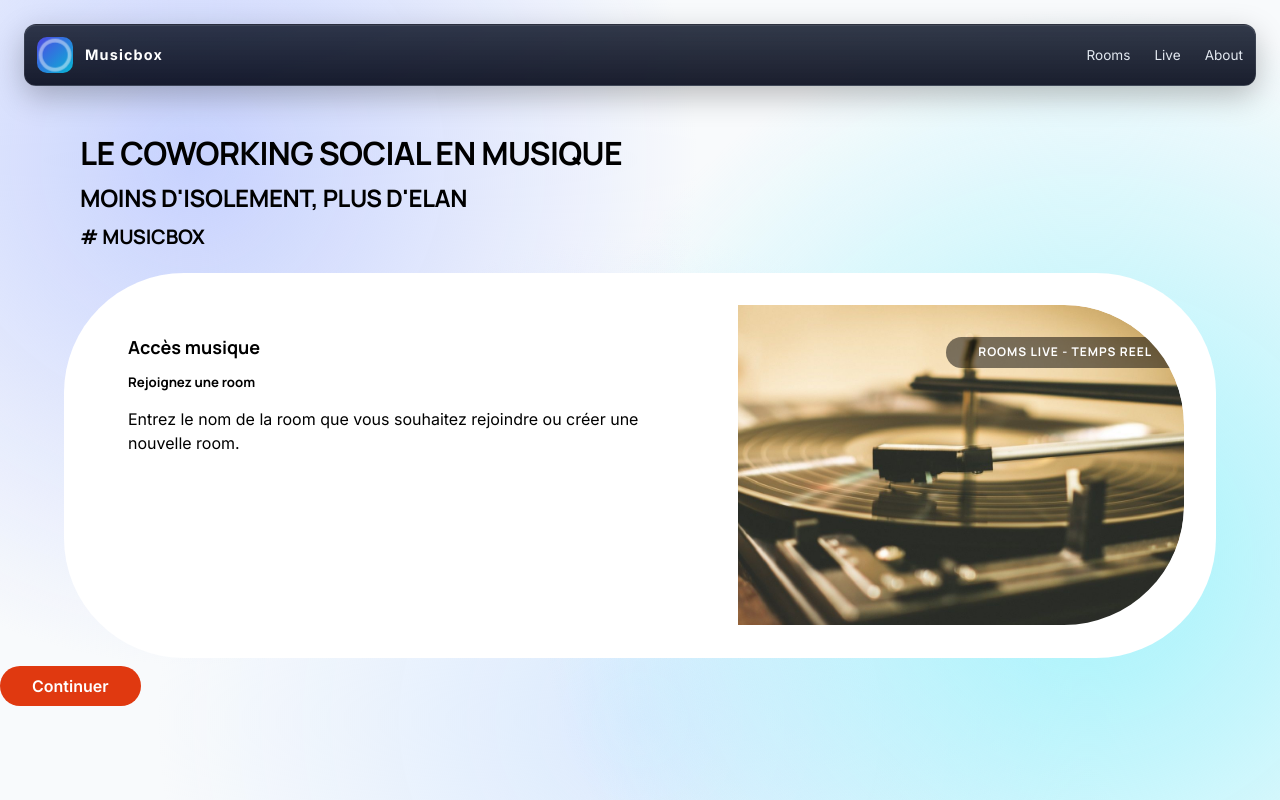
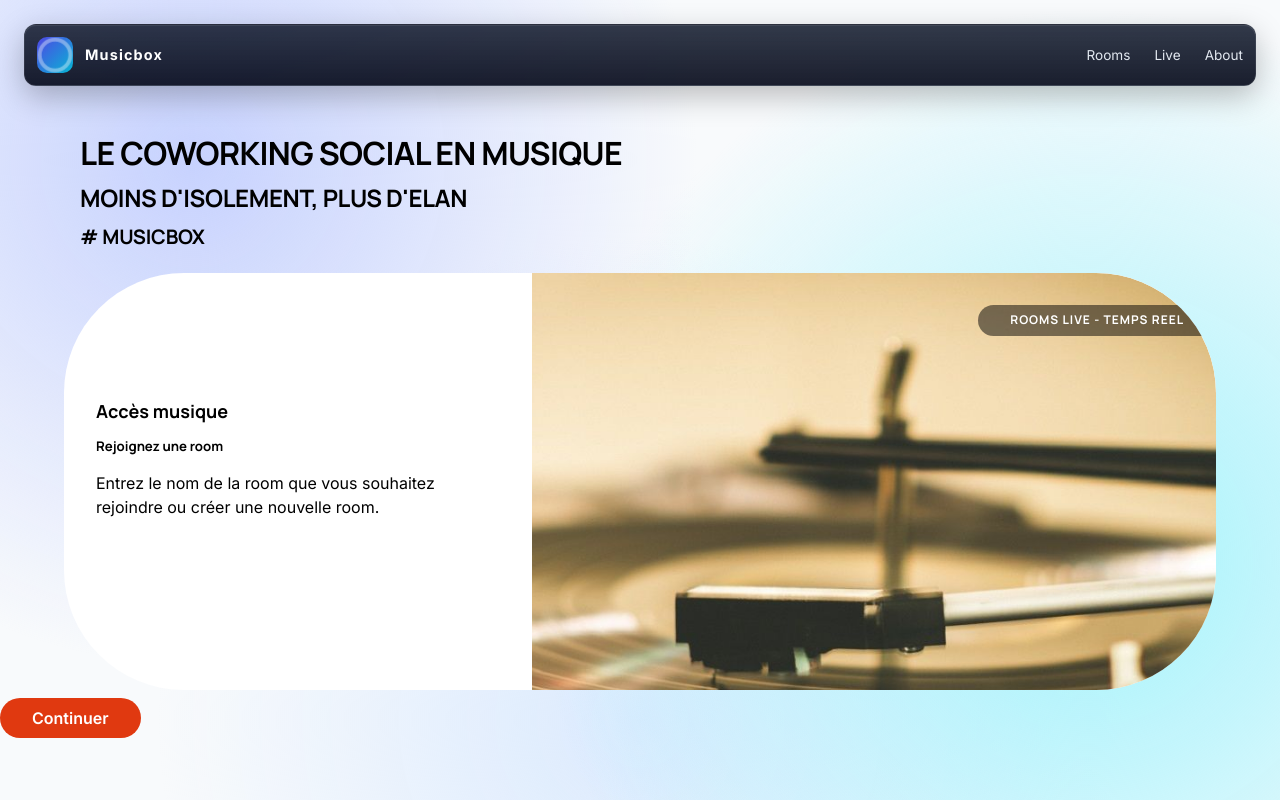
Before and after one commit to 2025-10-CDA-ECO-P6/Mona-RealTime-Room, a React (Vite) app in the folder web/: page / in a window 1280 px wide. Shown: the top 800 px of the page. Built offline with nearby package versions, Linux system fonts and the light colour scheme.

Commit message:
feat(front): adjust homepage

```diff
--- a/web/src/styles/main.scss
+++ b/web/src/styles/main.scss
@@ -45,7 +45,7 @@ body {
         flex-direction: row;
         gap: $space-6;
         margin: $space-2 $space-8;
-    padding: $space-6;
+        padding: $space-0;
         border-radius: 120px;
         height: 40%;
     }
@@ -75,7 +75,7 @@ body {
 
     @include respond(lg) {
         height: 80%;
-    min-height: 320px;
+        min-height: 720px;
         border-radius: 0 120px 120px 0;
     }
 }
@@ -100,14 +100,16 @@ body {
     }
 }
 
-.card__info{
+.card__info {
     display: flex;
     flex-direction: column;
     gap: $space-2;
     padding: $space-3;
 
+
     @include respond(lg) {
         padding: $space-6;
         gap: $space-4;
+        margin-top: $space-9;
     }
 }
```
Lines whose indentation alone changed are shown as unchanged.
